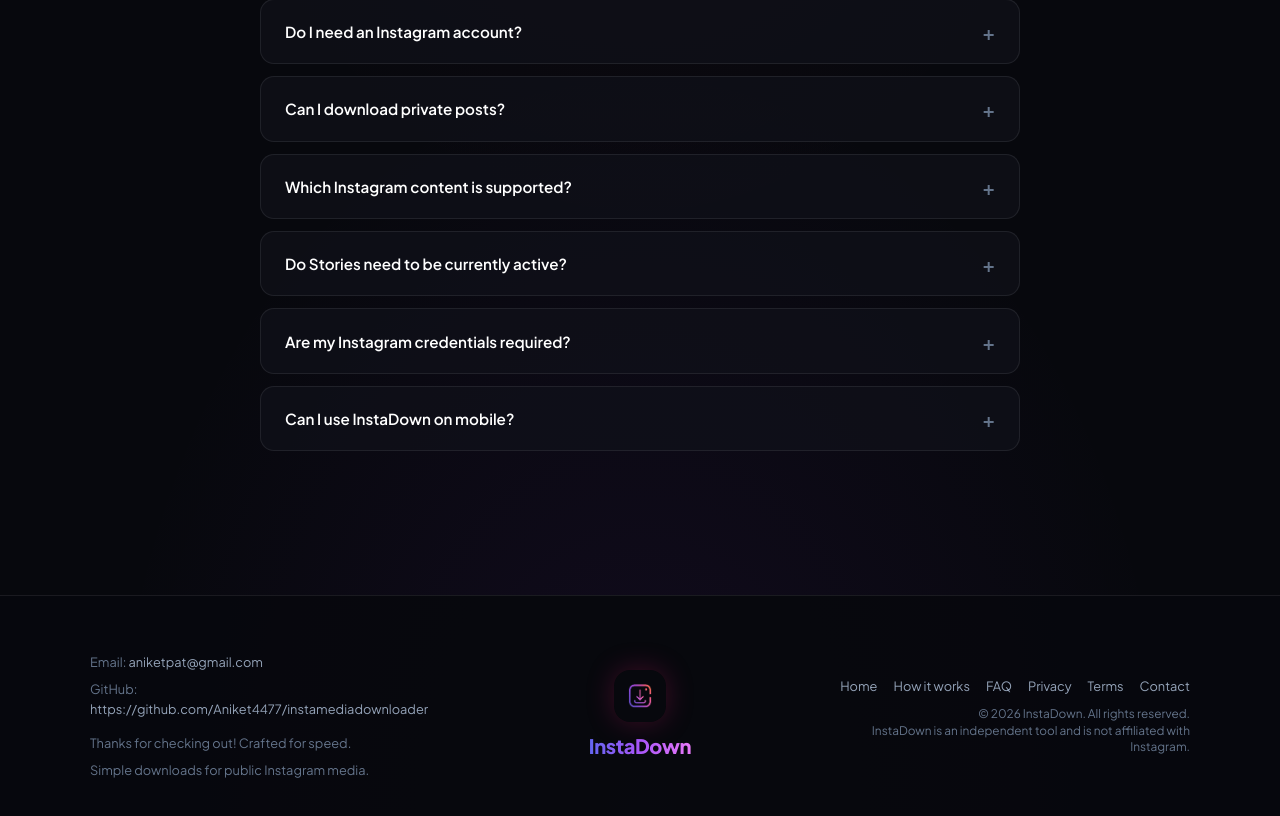
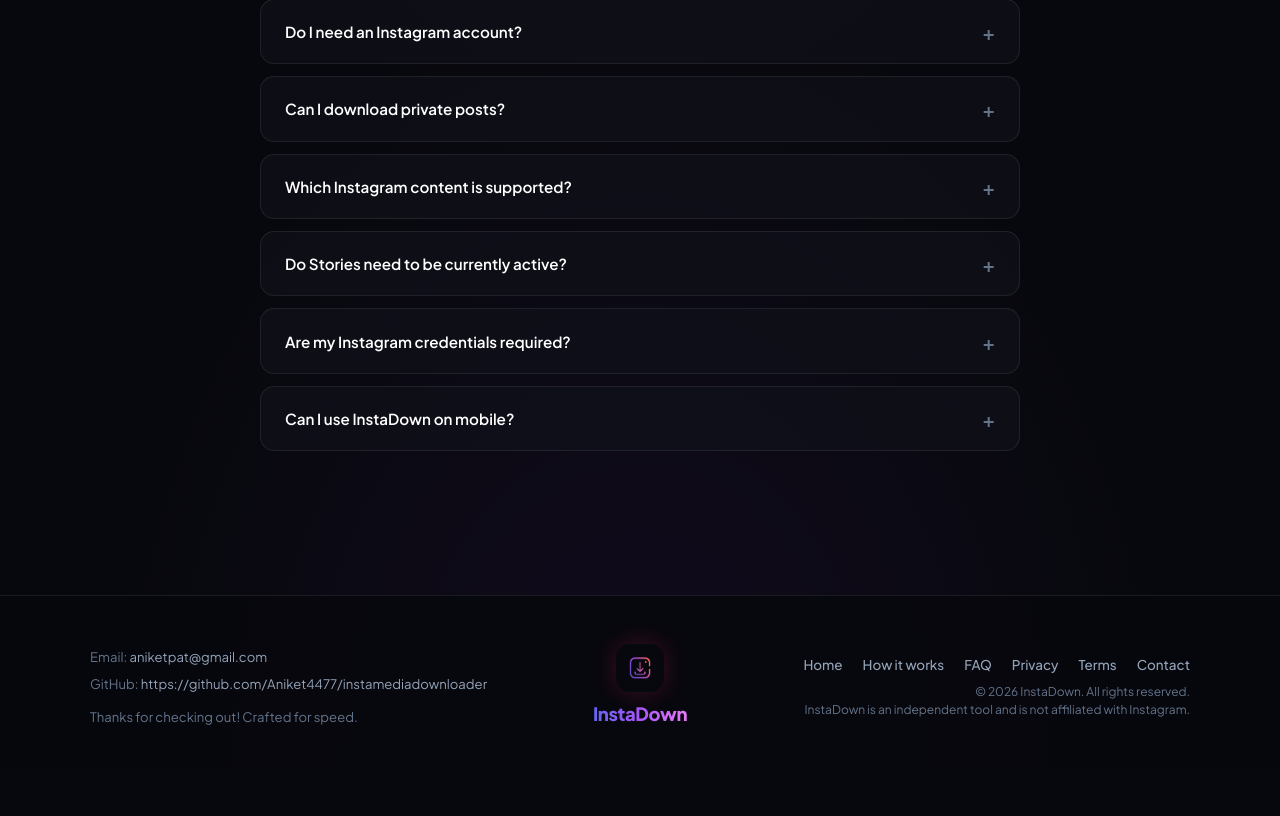
Before and after one commit to Aniket4477/instamediadownloader, a Next.js app: page / in a window 1280 px wide. Shown: the part 2800-3616 px from the top of the page. After the commit the page ends 3569 px from the top, so only its background shows below. Built offline with nearby package versions, Linux system fonts and the light colour scheme.

Commit message:
feat(ui): refine footer alignment, remove redundant tagline, and balance grid spacing

```diff
--- a/app/globals.css
+++ b/app/globals.css
@@ -999,7 +999,7 @@
   width: 100%;
   border-top: 1px solid var(--card-border);
   background: rgba(7, 8, 13, 0.95);
-  padding: 3.5rem 2rem 2.5rem 2rem;
+  padding: 3rem 2rem 2.5rem 2rem;
   margin-top: 4rem;
 }
 
@@ -1007,7 +1007,7 @@
   max-width: 1100px;
   margin: 0 auto;
   display: grid;
-  grid-template-columns: 1.2fr 1fr 1.2fr;
+  grid-template-columns: 1.2fr auto 1.2fr;
   gap: 2.5rem;
   align-items: center;
 }
@@ -1015,6 +1015,7 @@
 @media (max-width: 768px) {
   .footer-container {
     grid-template-columns: 1fr;
+    gap: 2rem;
     text-align: center;
   }
 }
@@ -1022,14 +1023,16 @@
 .footer-left {
   display: flex;
   flex-direction: column;
-  gap: 0.4rem;
-  font-size: 0.8rem;
+  gap: 0.35rem;
+  font-size: 0.82rem;
   color: var(--text-dim);
+  text-align: left;
 }
 
 .footer-left a {
   color: var(--text-muted);
   text-decoration: none;
+  transition: color 0.2s ease;
 }
 
 .footer-left a:hover {
@@ -1040,30 +1043,30 @@
   display: flex;
   flex-direction: column;
   align-items: center;
-  gap: 0.5rem;
+  gap: 0.45rem;
 }
 
 .footer-logo-box {
-  width: 52px;
-  height: 52px;
-  border-radius: 16px;
+  width: 48px;
+  height: 48px;
+  border-radius: 14px;
   display: flex;
   align-items: center;
   justify-content: center;
   overflow: hidden;
-  box-shadow: 0 0 28px var(--accent-glow);
+  box-shadow: 0 0 24px var(--accent-glow);
 }
 
 .footer-brand-img {
   width: 100%;
   height: 100%;
   object-fit: contain;
-  border-radius: 14px;
+  border-radius: 12px;
   display: block;
 }
 
 .footer-brand-title {
-  font-size: 1.25rem;
+  font-size: 1.15rem;
   font-weight: 800;
   background: linear-gradient(90deg, #6366f1 0%, #a855f7 50%, #e879f9 100%);
   -webkit-background-clip: text;
@@ -1076,13 +1079,17 @@
   display: flex;
   flex-direction: column;
   align-items: flex-end;
-  gap: 0.6rem;
+  gap: 0.5rem;
   font-size: 0.8rem;
   color: var(--text-dim);
   text-align: right;
 }
 
 @media (max-width: 768px) {
+  .footer-left {
+    align-items: center;
+    text-align: center;
+  }
   .footer-right {
     align-items: center;
     text-align: center;
@@ -1091,13 +1098,17 @@
 
 .footer-nav {
   display: flex;
-  gap: 1rem;
+  gap: 1.25rem;
   flex-wrap: wrap;
+  justify-content: flex-end;
 }
 
 .footer-nav a {
   color: var(--text-muted);
   text-decoration: none;
+  font-size: 0.84rem;
+  font-weight: 500;
+  transition: color 0.2s ease;
 }
 
 .footer-nav a:hover {
@@ -1105,9 +1116,9 @@
 }
 
 .footer-copy {
-  font-size: 0.74rem;
+  font-size: 0.75rem;
   color: var(--text-dim);
-  line-height: 1.4;
+  line-height: 1.5;
 }
 
 /* ── Lightbox Modal ──────────────────────────────────────── */
--- a/app/page.js
+++ b/app/page.js
@@ -666,7 +666,6 @@
             <div>Email: <a href="mailto:aniketpat@gmail.com">aniketpat@gmail.com</a></div>
             <div>GitHub: <a href="https://github.com/Aniket4477/instamediadownloader" target="_blank" rel="noreferrer">https://github.com/Aniket4477/instamediadownloader</a></div>
             <div style={{ marginTop: '0.4rem' }}>Thanks for checking out! Crafted for speed.</div>
-            <div>Simple downloads for public Instagram media.</div>
           </div>
 
           <div className="footer-center">
```
